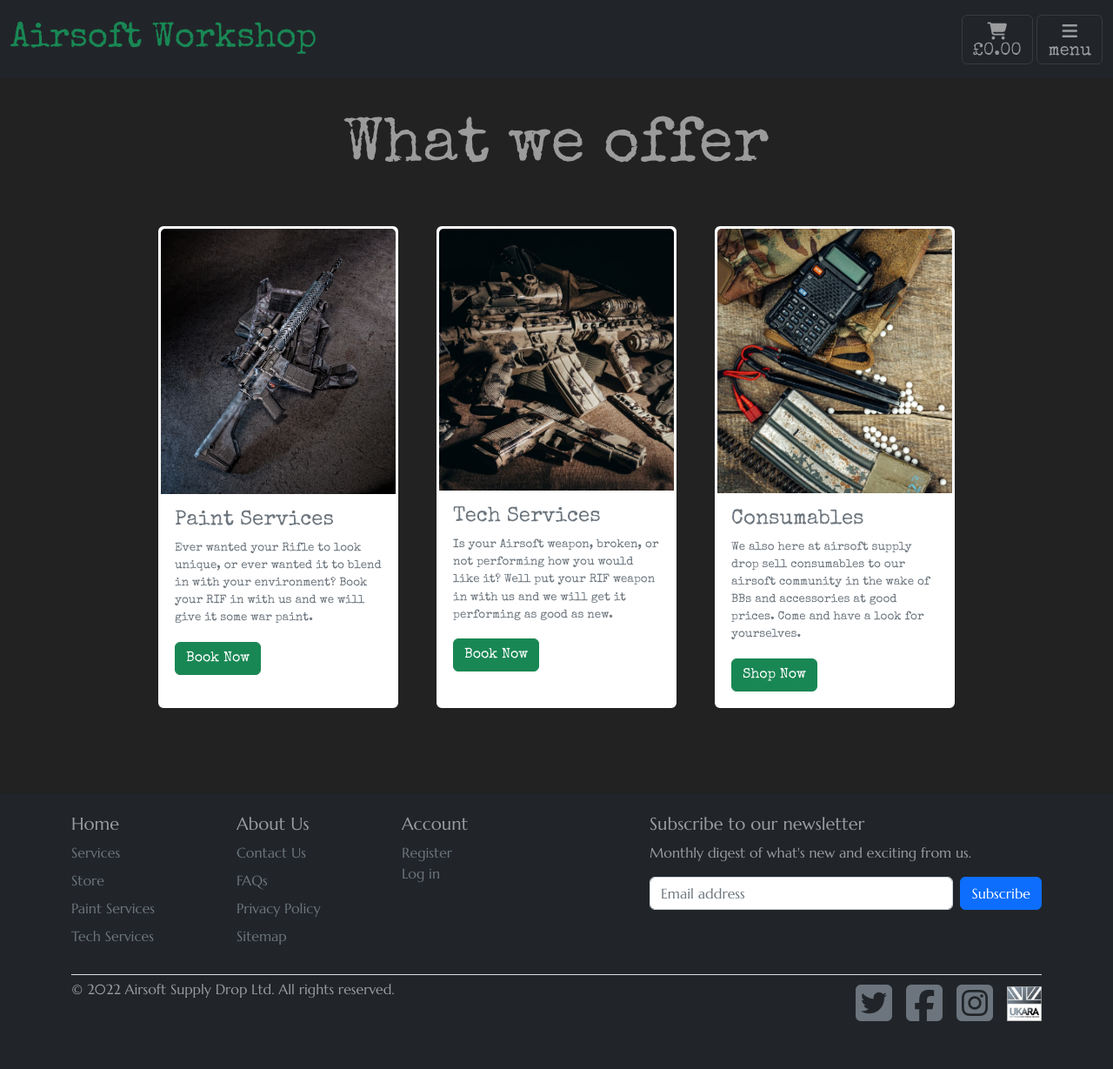
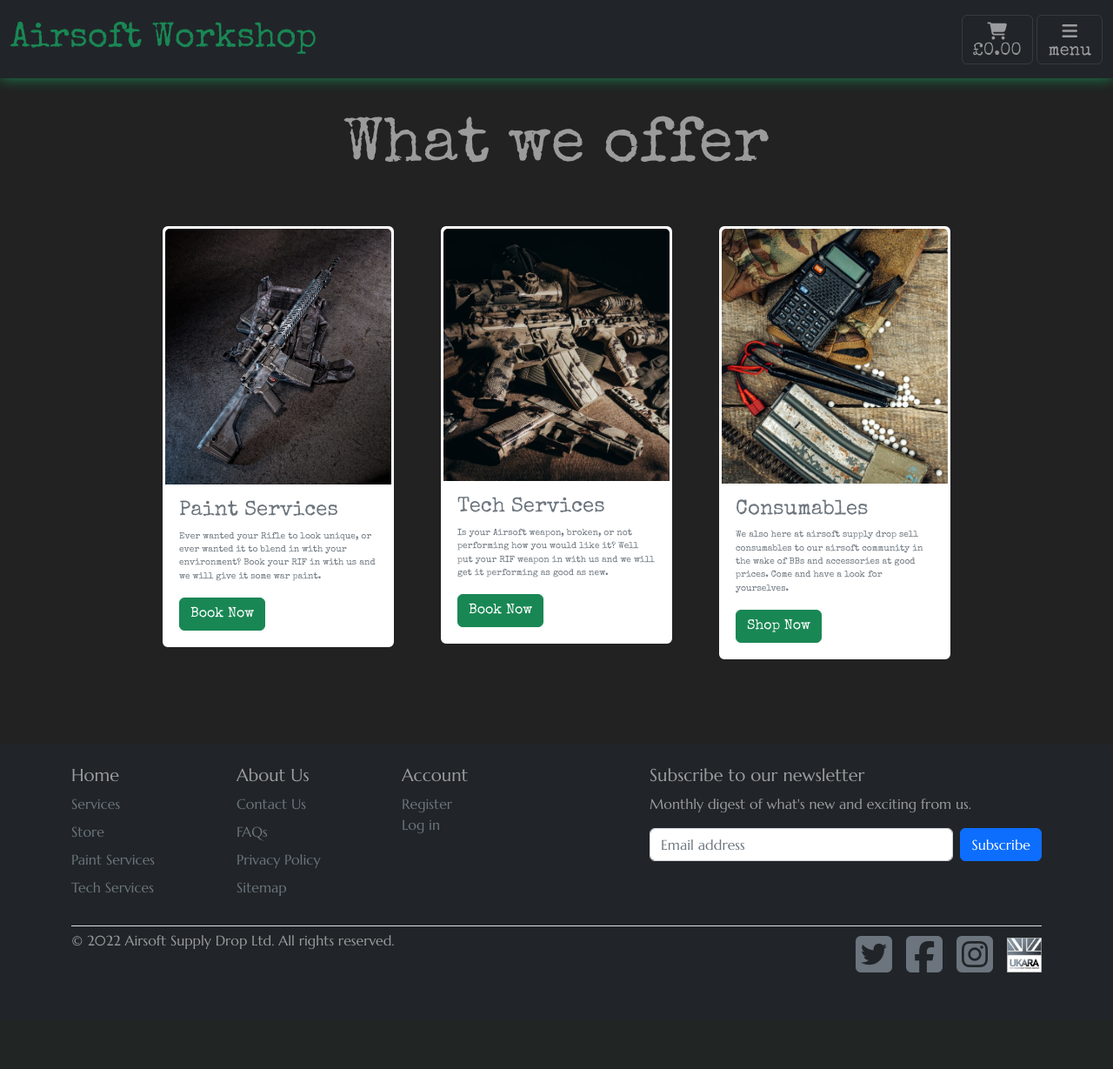
Before and after one commit to GrantWils23/Portfolio-Project-5--Ecommerce-Applications, a Django app: page /services/ in a window 1280 px wide. Shown: the whole page at 87% size. After the commit the page ends 1118 px from the top, so only its background shows below. Run offline with Django 4.2, Linux system fonts and the light colour scheme; some libraries are stand-ins or nearby versions; some web fonts are replaced.

Commit message:
enhance homepage and services page features

```diff
--- a/home/templates/home/services_page.html
+++ b/home/templates/home/services_page.html
@@ -5,14 +5,14 @@
     <div class="pushdown-small mb-2"></div>
     <div class="container-fluid">
         <div class="row">
-            <h2 class="display-2 text-center my-5">What we offer</h2>
+            <h2 class="display-2 text-center my-5 animate">What we offer</h2>
         </div>
     </div>
     <div class="row justify-content-center">
-        <div class="col d-none d-xxl-block"></div>
+        <!-- <div class="col d-none d-xxl-block"></div> -->
         <!--Item1-->
-        <div class="col-lg-3 d-inline-flex mb-5">
-            <div class="card service-card">
+        <div class="col-lg-3 mb-5">
+            <div class="card service-card animate glow delay-1">
                 <img class="card-img-top" src="{{ MEDIA_URL }}/media/ghost-camo-rifle.jpg" alt="Paint Services">
                 <div class="card-body">
                     <h4 class="card-title text-secondary">Paint Services</h4>
@@ -22,10 +22,10 @@
             </div>
         </div>
         <!--break-->
-        <div class="col d-none d-xxl-block"></div>
+        <!-- <div class="col d-none d-xxl-block"></div> -->
         <!--Item2-->
-        <div class="col-lg-3 d-inline-flex mb-5">
-            <div class="card service-card">
+        <div class="col-lg-3 mb-5">
+            <div class="card service-card animate glow delay-2">
                 <img class="card-img-top" src="{{ MEDIA_URL }}/media/desert-camo-weaponset.jpg" alt="Tech Services">
                 <div class="card-body">
                     <h4 class="card-title text-secondary">Tech Services</h4>
@@ -35,10 +35,10 @@
             </div>
         </div>
         <!--break-->
-        <div class="col d-none d-xxl-block"></div>
+        <!-- <div class="col d-none d-xxl-block"></div> -->
         <!--Item3-->
-        <div class=" col-lg-3 d-inline-flex mb-5">
-            <div class="card service-card">
+        <div class=" col-lg-3 mb-5">
+            <div class="card service-card animate glow delay-3">
                 <img class="card-img-top " src="{{ MEDIA_URL }}/media/airsoft-consumables.jpg " alt="Consumables ">
                 <div class="card-body ">
                     <h4 class="card-title text-secondary ">Consumables</h4>
@@ -47,7 +47,7 @@
                 </div>
             </div>
         </div>
-        <div class="col d-none d-xxl-block"></div>
+        <!-- <div class="col d-none d-xxl-block"></div> -->
     </div>
 </div>
 <div class="footer-pushdown-small"></div>
--- a/static/css/base.css
+++ b/static/css/base.css
@@ -7,7 +7,7 @@
 
 html {
     height: 100%;
-    background-color: #222;
+    background-color: rgb(63, 62, 62);
 }
 
 body {
@@ -68,6 +68,104 @@ body {
     color: #000 !important;
 }
 
+nav {
+    box-shadow: 0 0 15px #198754;
+}
+
+/* --------------- animations ----------------- */
+
+.animate {
+    animation-duration: 2.5s;
+    animation-name: animate-fade;
+    animation-delay: 2s;
+    animation-fill-mode: backwards;
+    animation-direction: alternate;
+}
+
+@keyframes animate-fade {
+    0% {
+        opacity: 0;
+    }
+
+    100% {
+        opacity: 1;
+    }
+}
+
+/* Glow In */
+.animate.glow {
+    animation-name: animate-glow;
+    animation-timing-function: ease;
+}
+
+@keyframes animate-glow {
+    0% {
+        opacity: 0;
+        filter: brightness(1) saturate(1);
+        transform: scale(0.8, 0.8);
+    }
+
+    100% {
+        opacity: 1;
+        filter: brightness(1) saturate(1);
+        transform: scale(1, 1);
+    }
+}
+
+.delay-1 {
+    animation-delay: 1s;
+}
+
+.delay-2 {
+    animation-delay: 1.2s;
+}
+
+.delay-3 {
+    animation-delay: 1.1s;
+}
+
+
+
+.animated-btn {
+    display: block;
+    width: fit-content;
+    height: 55px;
+    font-size: 30px;
+    text-decoration: none;
+    color: #ffffff8c;
+    border: 3px solid #333;
+    letter-spacing: 2px;
+    position: relative;
+    transition: all .35s;
+    background-color: #212529;
+}
+
+.animated-btn span {
+    position: relative;
+    z-index: 2;
+}
+
+.animated-btn:after {
+    position: absolute;
+    content: "";
+    top: 0;
+    left: 0;
+    width: 0;
+    height: 100%;
+    background: #198754a2;
+    transition: all .35s;
+    border-radius: 4px;
+}
+
+.animated-btn:hover {
+    color: #ffffff8c;
+    box-shadow: 0 0 15px #198754;
+
+}
+
+.animated-btn:hover:after {
+    width: 100%;
+}
 
 /* ----------- allauth adjustments -----------  */
 
@@ -114,6 +212,7 @@ body {
     }
 }
 
+
 /* ---------------- NAVBAR NAME CHANGE CODE --------------- */
 
 
@@ -147,17 +246,19 @@ body {
 }
 
 .service-card {
-    margin: 0 10px;
+    max-width: 350px;
+    margin: 0 15px;
     border-width: 3px;
     border-color: white;
 }
 
 .service-card p {
-    font-size: 1.05vmax;
+    font-size: 0.8vmax;
 }
 
 .service-card:hover {
-    box-shadow: 0 0 45px green;
+    box-shadow: 0 0 55px #198754;
+
 }
 
 
@@ -166,10 +267,11 @@ body {
 @media (max-width:1200px) {
     .service-card {
         margin: 0 10px 0 10px;
+        max-width: unset;
     }
 
     .service-card p {
-        font-size: 1.3vmax;
+        font-size: 1.2vmax;
     }
 }
 
```
Also changed, not shown: home/templates/home/index.html (+5 -2 lines).
